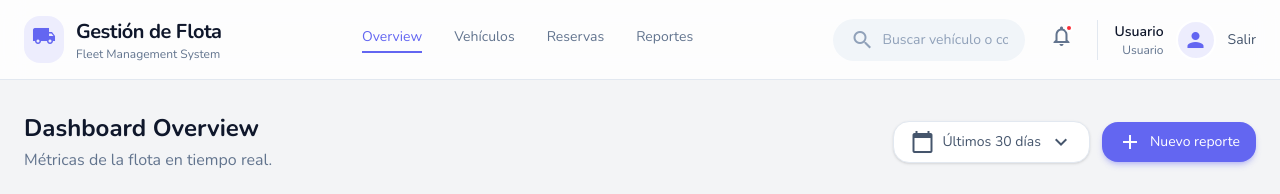
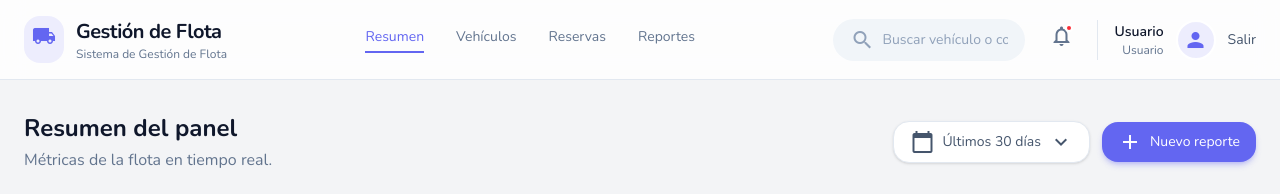
Before and after one commit to dagargon89/gestor_vehiculos_GPJ, a React (Vite) app in the folder frontend/: page / in a window 1280 px wide. Shown: the top 194 px of the page. Built offline with nearby package versions, Linux system fonts and the light colour scheme; no server answers; sample sign-in values are in the browser's storage.

Commit message:
Update UI text across multiple components to Spanish, including titles and navigation links, for improved localization and user experience.

```diff
--- a/frontend/index.html
+++ b/frontend/index.html
@@ -4,7 +4,7 @@
     <meta charset="UTF-8" />
     <link rel="icon" type="image/svg+xml" href="/vite.svg" />
     <meta name="viewport" content="width=device-width, initial-scale=1.0" />
-    <title>Plan Juárez - Fleet Management</title>
+    <title>Gestión de Flota</title>
     <link href="https://fonts.googleapis.com/css2?family=Nunito:wght@300;400;600;700&display=swap" rel="stylesheet" />
     <link href="https://fonts.googleapis.com/css2?family=Inter:wght@300;400;500;600;700&display=swap" rel="stylesheet" />
     <link href="https://fonts.googleapis.com/icon?family=Material+Icons" rel="stylesheet" />
--- a/frontend/src/components/layout/MainLayout.tsx
+++ b/frontend/src/components/layout/MainLayout.tsx
@@ -27,12 +27,12 @@ export function MainLayout() {
             </div>
             <div>
               <h1 className="text-xl font-bold tracking-tight text-slate-900">Gestión de Flota</h1>
-              <p className="text-xs font-medium text-slate-500">Fleet Management System</p>
+              <p className="text-xs font-medium text-slate-500">Sistema de Gestión de Flota</p>
             </div>
           </div>
 
           <div className="hidden md:flex items-center gap-8">
-            <NavLink to="/" end className={navClass}>Overview</NavLink>
+            <NavLink to="/" end className={navClass}>Resumen</NavLink>
             <NavLink to="/vehicles" className={navClass}>Vehículos</NavLink>
             <NavLink to="/reservations" className={navClass}>Reservas</NavLink>
             <NavLink to="/reports" className={navClass}>Reportes</NavLink>
--- a/frontend/src/pages/Auth/Login.tsx
+++ b/frontend/src/pages/Auth/Login.tsx
@@ -110,7 +110,7 @@ export function Login() {
           </div>
           <div>
             <h2 className="text-2xl font-bold tracking-tight text-slate-900">Gestión de Flota</h2>
-            <p className="text-xs text-primary font-bold uppercase tracking-wider mt-1">Fleet Management</p>
+            <p className="text-xs text-primary font-bold uppercase tracking-wider mt-1">Gestión de Flota</p>
           </div>
         </div>
 
--- a/frontend/src/pages/Dashboard/Dashboard.tsx
+++ b/frontend/src/pages/Dashboard/Dashboard.tsx
@@ -35,7 +35,7 @@ export function Dashboard() {
     <>
       <div className="flex flex-col md:flex-row md:items-center justify-between gap-4 mb-8">
         <div>
-          <h2 className="text-2xl font-bold text-slate-900">Dashboard Overview</h2>
+          <h2 className="text-2xl font-bold text-slate-900">Resumen del panel</h2>
           <p className="text-slate-500 mt-1">Métricas de la flota en tiempo real.</p>
         </div>
         <div className="flex items-center gap-3">
```
